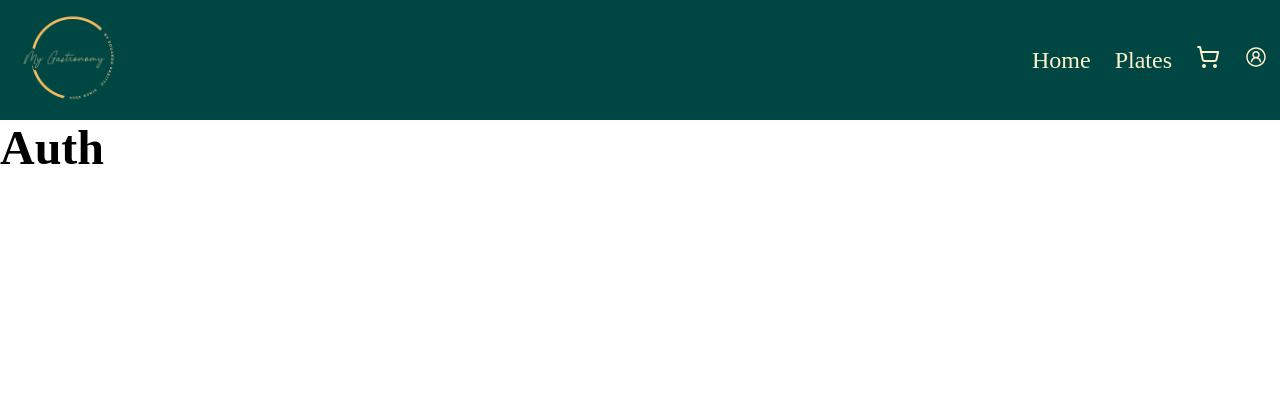
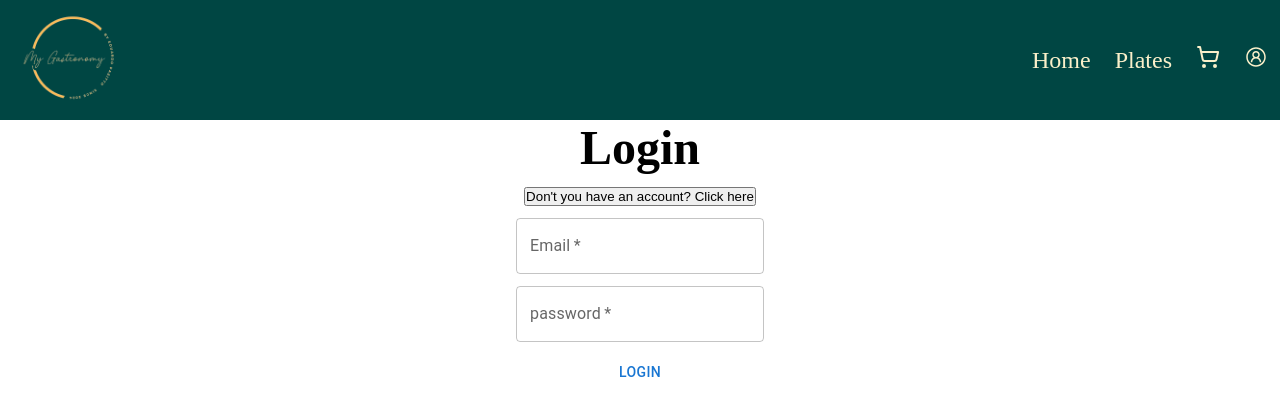
Before and after one commit to ecalazaes/ProjetoNodeReactJS, a React (Vite) app in the folder frontend/: page /auth in a window 1280 px wide. Shown: the top 416 px of the page. Built offline with nearby package versions, Linux system fonts and the light colour scheme.

Commit message:
Autenticando o usuario usando REACT e JWT

```diff
--- a/frontend/src/pages/auth/page.jsx
+++ b/frontend/src/pages/auth/page.jsx
@@ -1,5 +1,114 @@
-export default function Auth(){
-    return (
-        <h1>Auth</h1>
-    )
+import {useEffect, useState} from "react";
+import {TextField, Button} from "@mui/material";
+import styles from "./page.module.css"
+import authServices from "../../services/auth.jsx";
+
+export default function Auth() {
+    const [formType, setFormType] = useState('login');
+    const [formData, setFormData] = useState(null);
+    const { login, signup, authLoading } = authServices()
+
+    const handleChangeFormType = () => {
+        setFormData(null);
+        if (formType === 'login') {
+            setFormType('signup');
+        } else {
+            setFormType('login');
+        }
+    }
+
+    const handleFormDataChange = (e) => {
+        setFormData({
+            ...formData,
+            [e.target.name]: e.target.value
+        })
+    }
+
+    const handleSubmitForm = (e) => {
+        e.preventDefault();
+
+        switch (formType) {
+            case 'login':
+                login(formData);
+                break;
+            case 'signup':
+                if (formData.password !== formData.confirmpassword) {
+                    console.log('Passwords do not match!')
+                    return
+                }
+                signup(formData);
+                break;
+        }
+    }
+
+    if(authLoading) {
+        return (<h1>Loading</h1>)
+    }
+
+    if (formType === 'login') {
+        return (
+            <div className={styles.authPageContainer}>
+                <h1>Login</h1>
+                <button onClick={handleChangeFormType}>Don't you have an account? Click here</button>
+                <form onSubmit={handleSubmitForm}>
+                    <TextField
+                        required
+                        label="Email"
+                        type="email"
+                        name="email"
+                        onChange={handleFormDataChange}
+                    />
+
+                    <TextField
+                        required
+                        label="password"
+                        type="password"
+                        name="password"
+                        onChange={handleFormDataChange}
+                    />
+                    <Button type="submit">Login</Button>
+                </form>
+            </div>
+        )
+    }
+
+    if (formType === 'signup') {
+        return (
+            <div className={styles.authPageContainer}>
+                <h1>Signup</h1>
+                <button onClick={handleChangeFormType}>Already have an account? Click here</button>
+                <form onSubmit={handleSubmitForm}>
+                    <TextField
+                        required
+                        label="Fullname"
+                        type="fullname"
+                        name="fullname"
+                        onChange={handleFormDataChange}
+                    />
+                    <TextField
+                        required
+                        label="Email"
+                        type="email"
+                        name="email"
+                        onChange={handleFormDataChange}
+                    />
+                    <TextField
+                        required
+                        label="password"
+                        type="password"
+                        name="password"
+                        onChange={handleFormDataChange}
+                    />
+                    <TextField
+                        required
+                        label="Confirm Password"
+                        type="password"
+                        name="confirmpassword"
+                        onChange={handleFormDataChange}
+                    />
+                    <Button type="submit">Signup</Button>
+                </form>
+            </div>
+        )
+    }
 }
--- a/frontend/src/pages/auth/page.module.css
+++ b/frontend/src/pages/auth/page.module.css
@@ -0,0 +1,7 @@
+.authPageContainer, form {
+    display: flex;
+    flex-direction: column;
+    align-items: center;
+    justify-content: center;
+    gap: 0.5em;
+}
--- /dev/null
+++ b/frontend/src/services/auth.jsx
@@ -0,0 +1,68 @@
+import {useState} from "react";
+
+export default function authServices() {
+    const [authLoading, setAuthLoading] = useState(false);
+
+    const url = 'http://localhost:3000/auth';
+
+    const login = (formData) => {
+        setAuthLoading(true)
+
+        fetch(`${url}/login`, {
+            method: 'POST',
+            headers: {
+                'Content-Type': 'application/json',
+                'Access-Control-Allow-Origin': '*'
+            },
+            body: JSON.stringify(formData)
+        })
+            .then((response) => response.json())
+            .then((result) => {
+                if(result.success && result.body.token) {
+                    localStorage.setItem(
+                        'auth',
+                        JSON.stringify({ token: result.body.token, user: result.body.user })
+                    )
+                }
+            })
+            .catch((error) => {
+                console.log(error)
+            })
+            .finally(() => {
+                setAuthLoading(false)
+            })
+    }
+
+    const logout = () => {
+
+    }
+
+    const signup = (formData) => {
+        setAuthLoading(true);
+        fetch(`${url}/signup`, {
+            method: 'POST',
+            headers: {
+                'Content-Type': 'application/json',
+                'Access-Control-Allow-Origin': '*',
+            },
+            body: JSON.stringify(formData),
+        })
+            .then((response) => response.json())
+            .then((result) => {
+                if(result.success && result.body.token) {
+                    localStorage.setItem(
+                        'auth',
+                        JSON.stringify({ token: result.body.token, user: result.body.user })
+                    )
+                }
+            })
+            .catch((error) => {
+                console.log(error);
+            })
+            .finally(() => {
+                setAuthLoading(false);
+            })
+    }
+
+    return {authLoading, login, logout, signup};
+}
```
